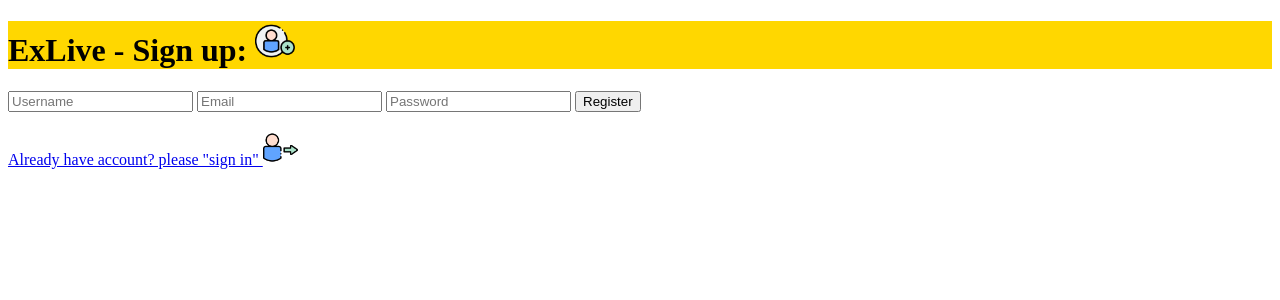
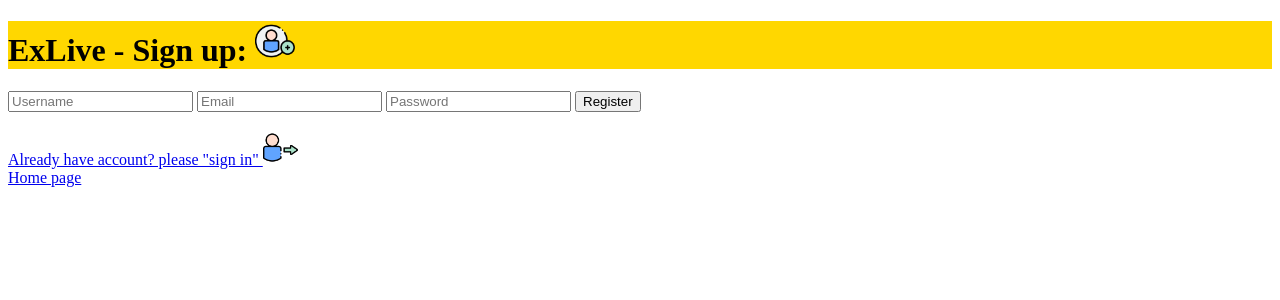
Before and after one commit to AminAvan/my-workout-app, a Flask app: page /signup in a window 1280 px wide. Shown: the top 300 px of the page. Run offline with Flask 3, Linux system fonts and the light colour scheme.

Commit message:
change 140

```diff
--- a/templates/signup_page.html
+++ b/templates/signup_page.html
@@ -29,6 +29,7 @@
       Already have account? please "sign in"
       <img src="/static/images/signin.png" alt="Example Image" width="35" height="35" style="display: inline-block;">
     </a>
-
+    <br>
+    <a href="{{url_for('home')}}">Home page</a>
 </body>
 </html>
```
